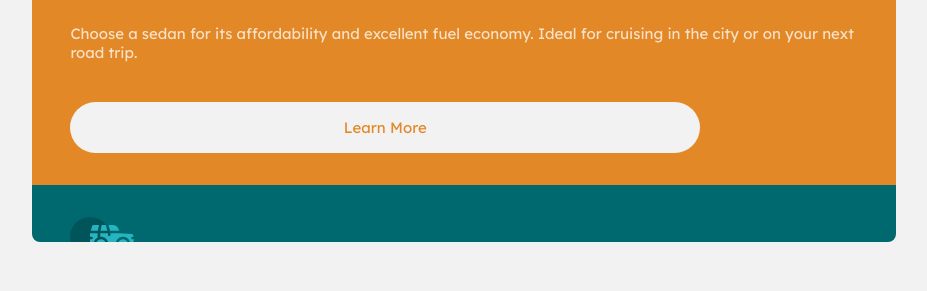
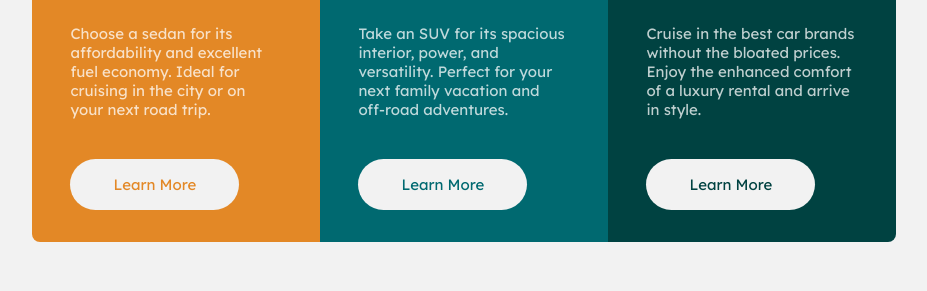
Before and after one commit to imLumarq/frontend-mentor-3-column-preview-card, a plain HTML site: page index.html in a window 1536 px wide. Shown: the part 362-653 px from the top of the page, without its empty margins (304-1231 px from the left). Drawn offline with Linux system fonts and the light colour scheme.

Commit message:
chagned the selectors to macth the html file

```diff
--- a/css/style.css
+++ b/css/style.css
@@ -36,12 +36,13 @@ html {
 }
 
 html,
-body {
+body,
+main {
   background-color: var(--main-color);
   min-height: 100vh;
 }
 
-body {
+main {
   align-items: center;
   display: flex;
   font-size: var(--font-size);
@@ -49,7 +50,7 @@ body {
   padding: 10% 0;
 }
 
-main {
+.wrapper {
   border-radius: 0.5rem;
   display: flex;
   flex-direction: column;
@@ -138,7 +139,7 @@ a:hover {
 
 /*700px*/
 @media (min-width: 43.75em) {
-  main {
+  .wrapper {
     flex-direction: row;
     width: 80%;
   }
@@ -154,7 +155,7 @@ a:hover {
 
 /*1277px*/
 @media (min-width: 79.8125em) {
-  main {
+  .wrapper {
     width: 60%;
   }
 
@@ -165,7 +166,7 @@ a:hover {
 
 /*1441px*/
 @media (min-width: 90.0625em) {
-  main {
+  .wrapper {
     height: 408px;
     width: 864px;
   }
```
